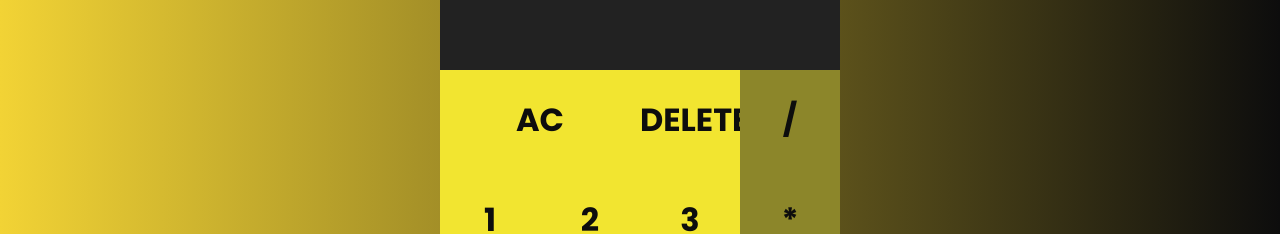
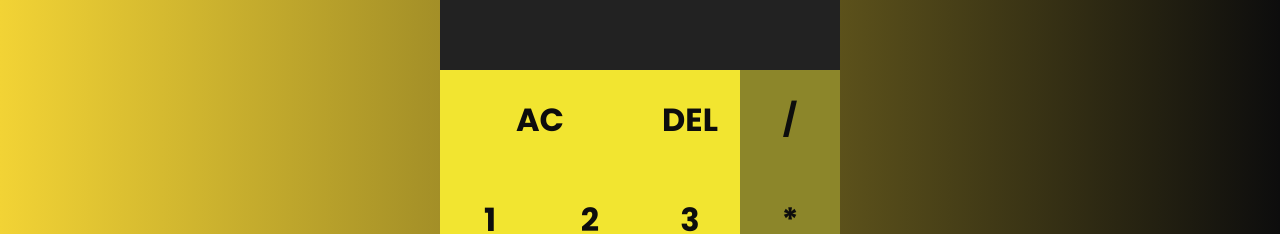
Before and after one commit to gabscosta/CalculadoraEmJS, a plain HTML site: page index.html in a window 1280 px wide. Shown: the part 140-374 px from the top of the page. Drawn offline with Linux system fonts and the light colour scheme.

Commit message:
fix-button-delete

```diff
--- a/index.html
+++ b/index.html
@@ -20,7 +20,7 @@
         <div data-current-operand class="current-operand"></div>
       </div>
       <button data-all-clear class="span-two">AC</button>
-      <button data-delete>DELETE</button>
+      <button data-delete>DEL</button>
       <button data-operator class="operator">/</button>
       <button data-number>1</button>
       <button data-number>2</button>
```
